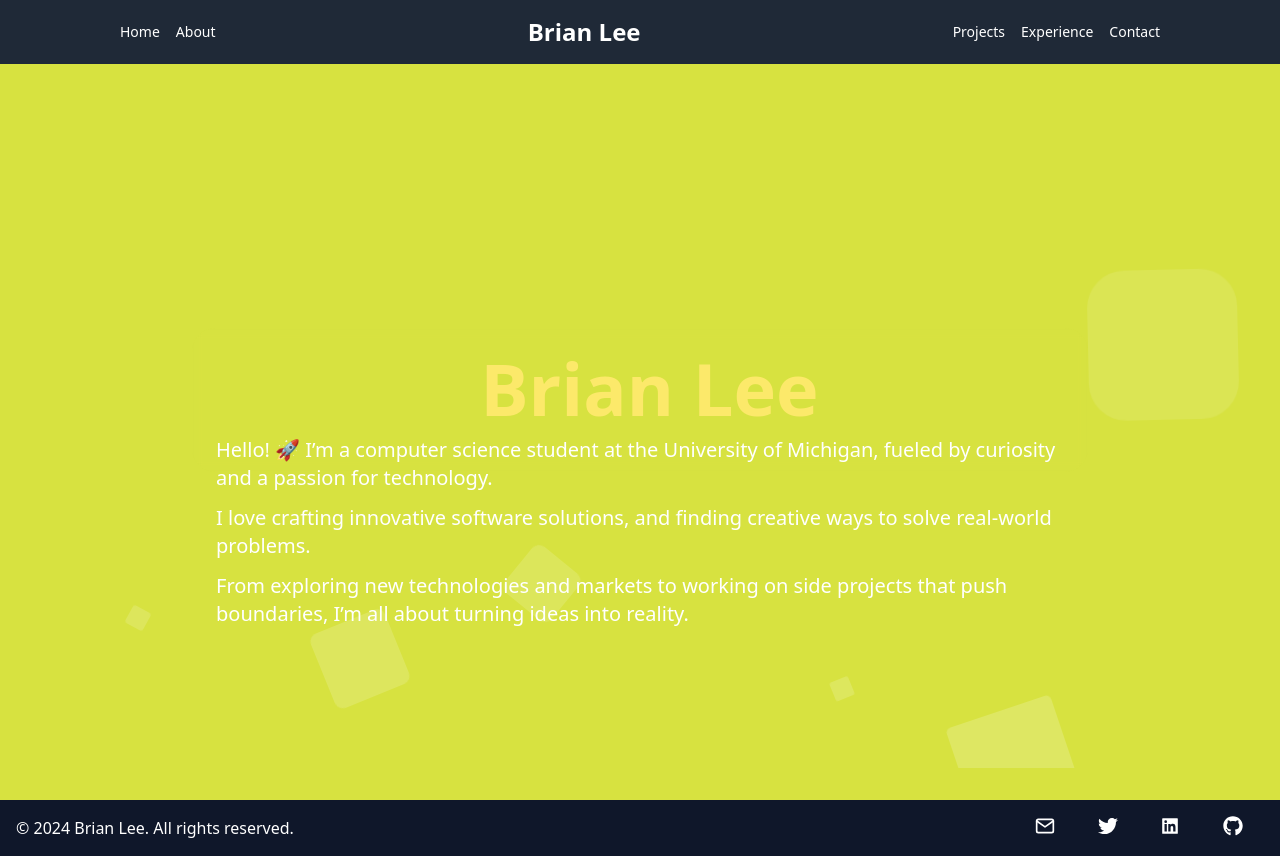
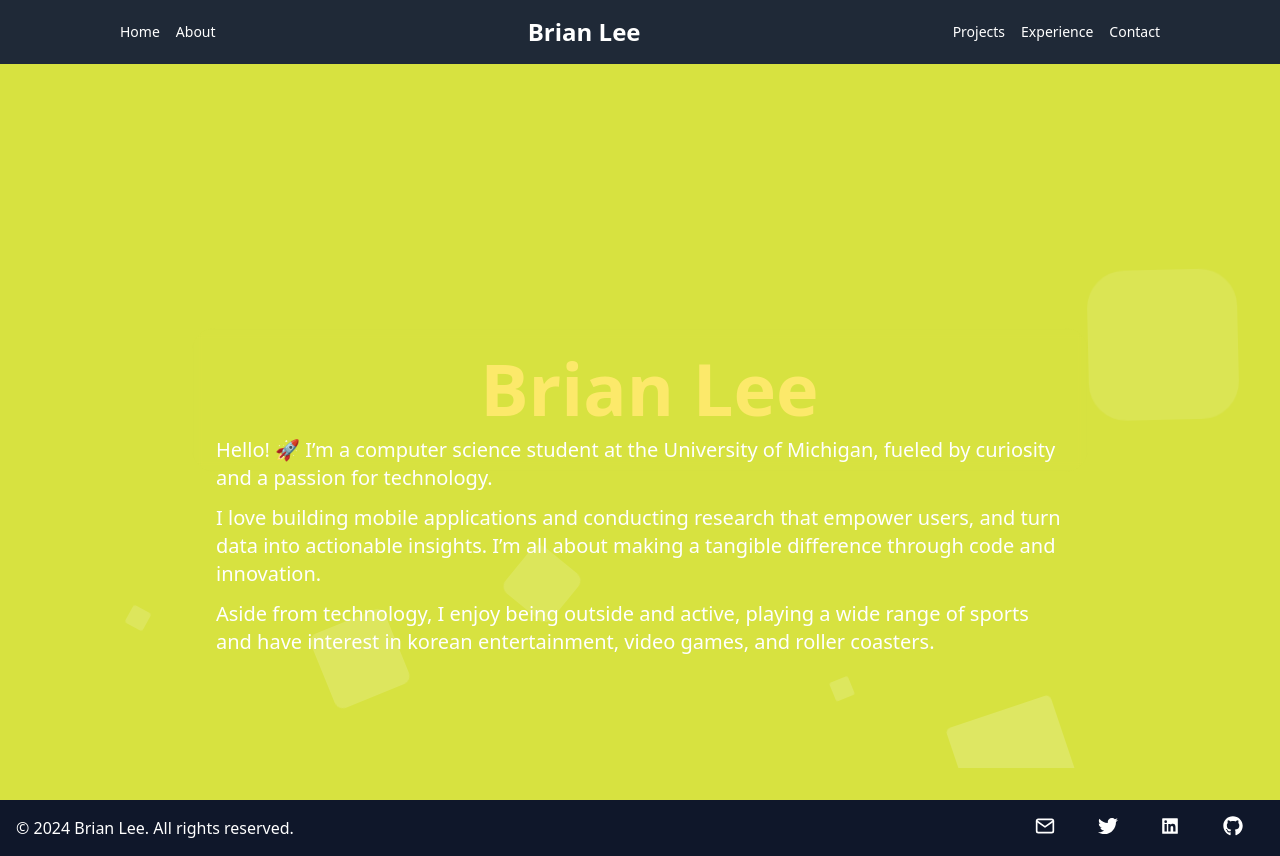
Before and after one commit to brmlee/portfolioWebsite, a React (Create React App) app: page / in a window 1280 px wide. Built offline with nearby package versions, Linux system fonts and the light colour scheme; the HTML template or start-up script is replaced by a standard one.

Commit message:
better bio

```diff
--- a/src/components/About.jsx
+++ b/src/components/About.jsx
@@ -34,7 +34,7 @@ const About = () => {
             <h2 className='text-4xl sm:text-5xl font-extrabold mt-2'>Introduction</h2>
             <p className='mt-3 mb-6 text-[17px] max-w-3xl leading-[30px]'>👨‍💻 Hi, I'm Brian Lee, a student @UMich with a passion for crafting robust backend systems and captivating mobile applications.
               <br />
-              ✍️ Beyond coding, I love playing video games in genres MOBA and FPS. I also love going on roller coasters and being active playing sports like Tennis, Soccer, and Volleyball.</p>
+              ✍️ Beyond coding, I love playing video games in genres MOBA and FPS. I love being active playing sports like Tennis, Soccer, and Volleyball and recenlty working out at the gym.</p>
 
             <ButtonLink
               url='https://drive.google.com/file/d/1PemgYmY7Rb90prbVAhQjPyDZRAc2waqK/view?usp=sharing'
--- a/src/components/Home.jsx
+++ b/src/components/Home.jsx
@@ -36,8 +36,8 @@ const Home = () => {
   <div className='pt-4 h-36 backdrop-blur-sm rounded-3xl max-w-4xl mx-auto px-6'>
     <h1 className='text-6xl sm:text-7xl font-extrabold mt-2 text-center'>&nbsp;<span className='text-yellow-200 font-extrabold'>{text}</span></h1>
     <p className='mt-3 text-xl'>Hello! 🚀 I’m a computer science student at the University of Michigan, fueled by curiosity and a passion for technology.</p>
-    <p className='mt-3 text-xl'>I love crafting innovative software solutions, and finding creative ways to solve real-world problems.</p>
-    <p className='mt-3 text-xl'>From exploring new technologies and markets to working on side projects that push boundaries, I’m all about turning ideas into reality.</p>
+    <p className='mt-3 text-xl'>I love building mobile applications and conducting research that empower users, and turn data into actionable insights. I’m all about making a tangible difference through code and innovation.</p>
+    <p className='mt-3 text-xl'>Aside from technology, I enjoy being outside and active, playing a wide range of sports and have interest in korean entertainment, video games, and roller coasters. </p>
   </div>
 </div>
 			<Footer/>
```
